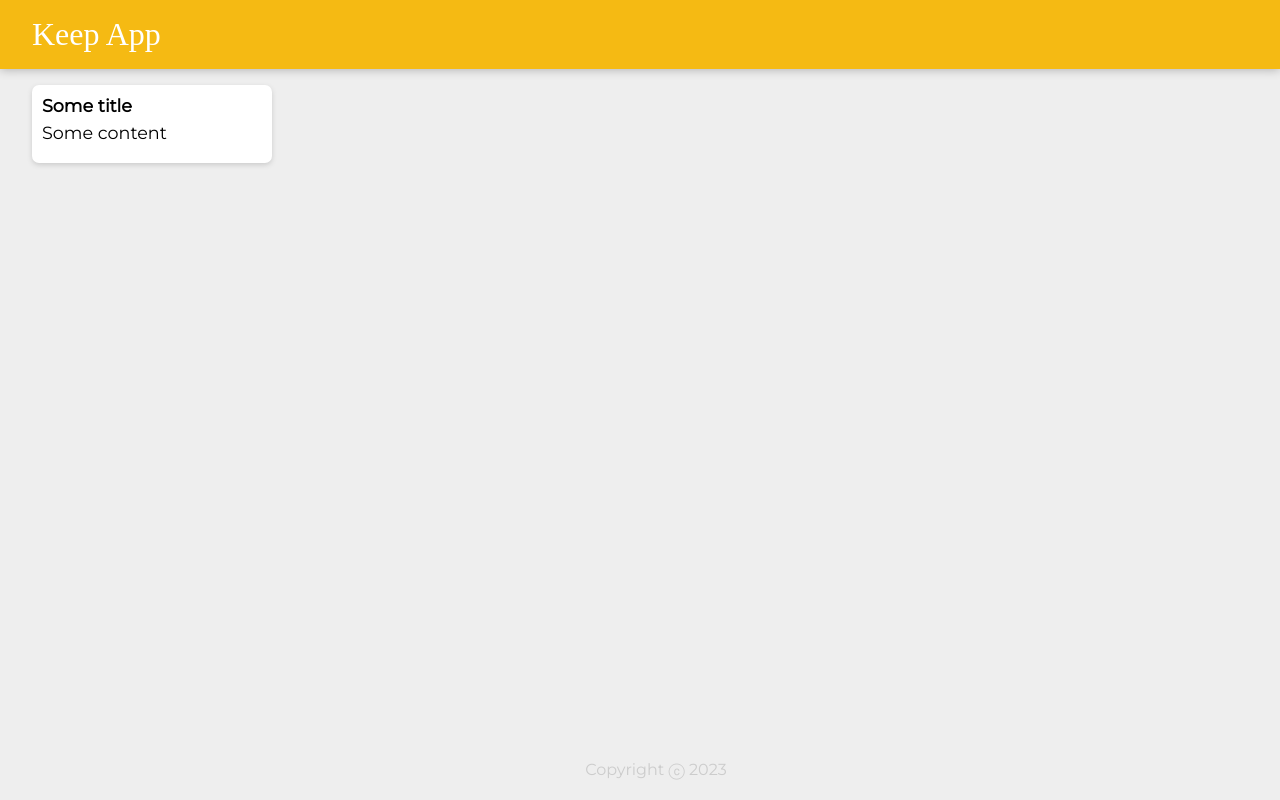
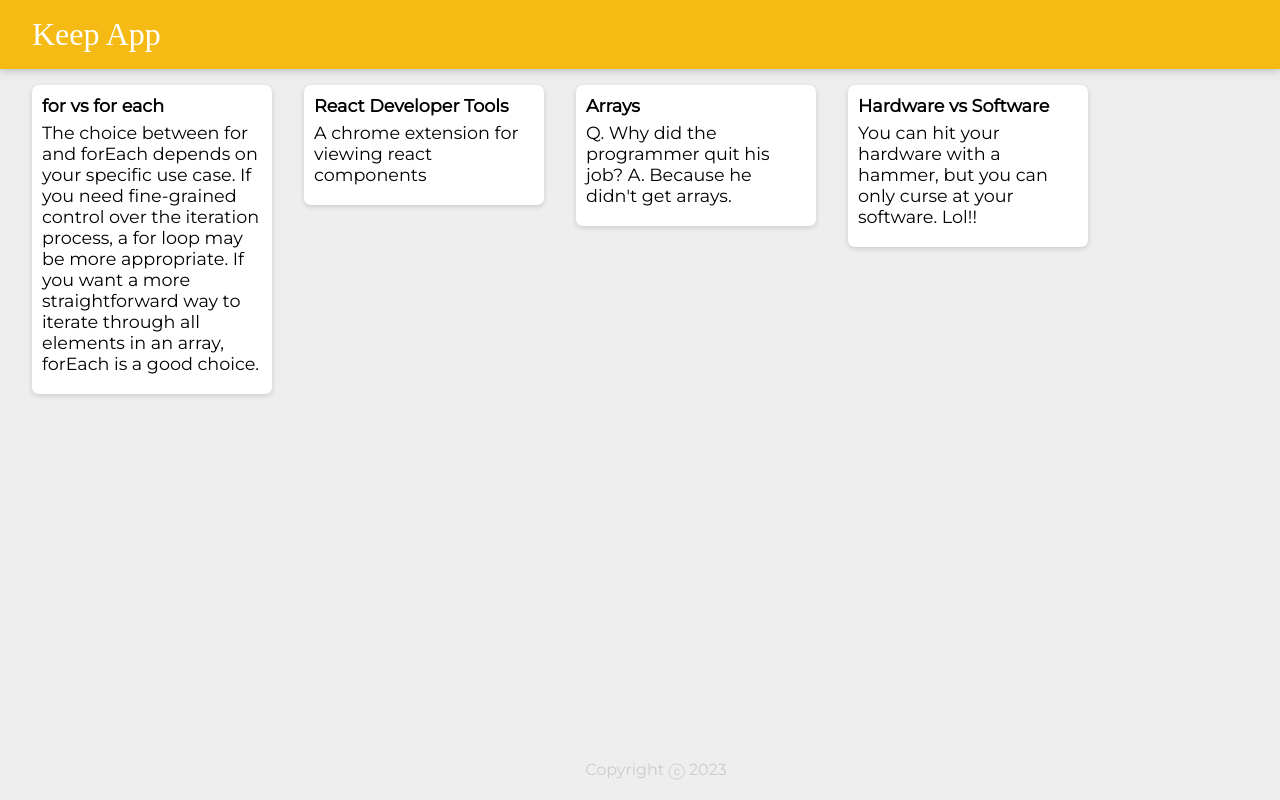
Before and after one commit to Praneeth003/keep_app_clone, a React (Create React App) app: page / in a window 1280 px wide. Built offline with nearby package versions, Linux system fonts and the light colour scheme; a web font is replaced by a local one.

Commit message:
use map function to render multiple note components

```diff
--- a/src/components/App.jsx
+++ b/src/components/App.jsx
@@ -2,12 +2,19 @@ import React from "react";
 import Header from "./Header";
 import Footer from "./Footer";
 import Note from "./Note";
+import notes from "../notes";
+
+
 
 function App() {
   return (
     <div>
       <Header />
-      <Note />
+      {notes.map(i => {
+    return(
+        <Note key = {i.key} content = {i.content} title = {i.title} />
+    )
+})}
       <Footer />
     </div>
   );
--- a/src/components/Note.jsx
+++ b/src/components/Note.jsx
@@ -1,10 +1,10 @@
 import React from "react";
 
-function Note() {
+function Note(props) {
   return (
     <div className="note">
-      <h1>Some title</h1>
-      <p>Some content</p>
+      <h1>{props.title}</h1>
+      <p>{props.content}</p>
     </div>
   );
 }
--- a/src/notes.js
+++ b/src/notes.js
@@ -24,3 +24,5 @@ const notes = [
         "You can hit your hardware with a hammer, but you can only curse at your software. Lol!!"
     }
   ];
+
+  export default notes;
```
